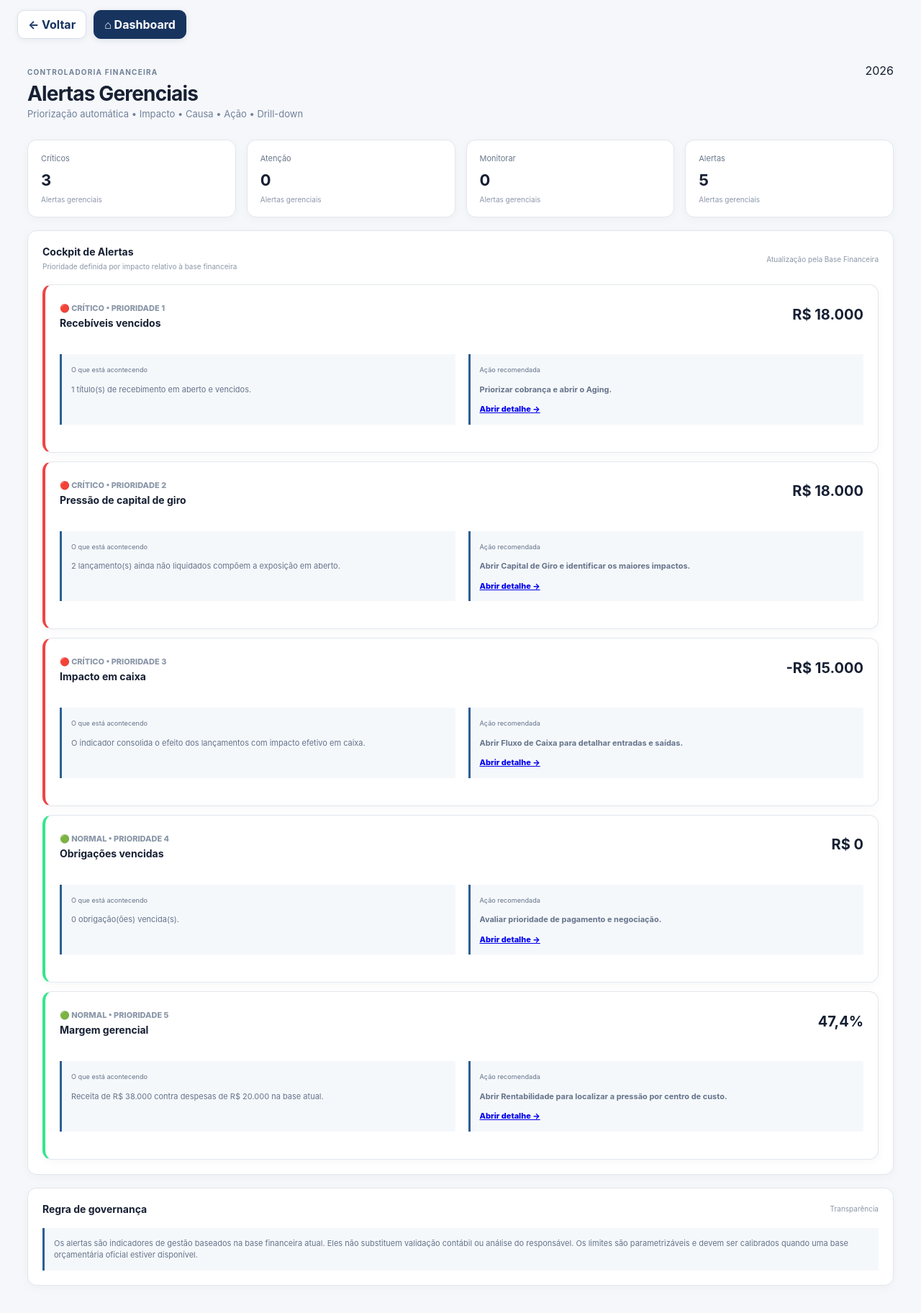
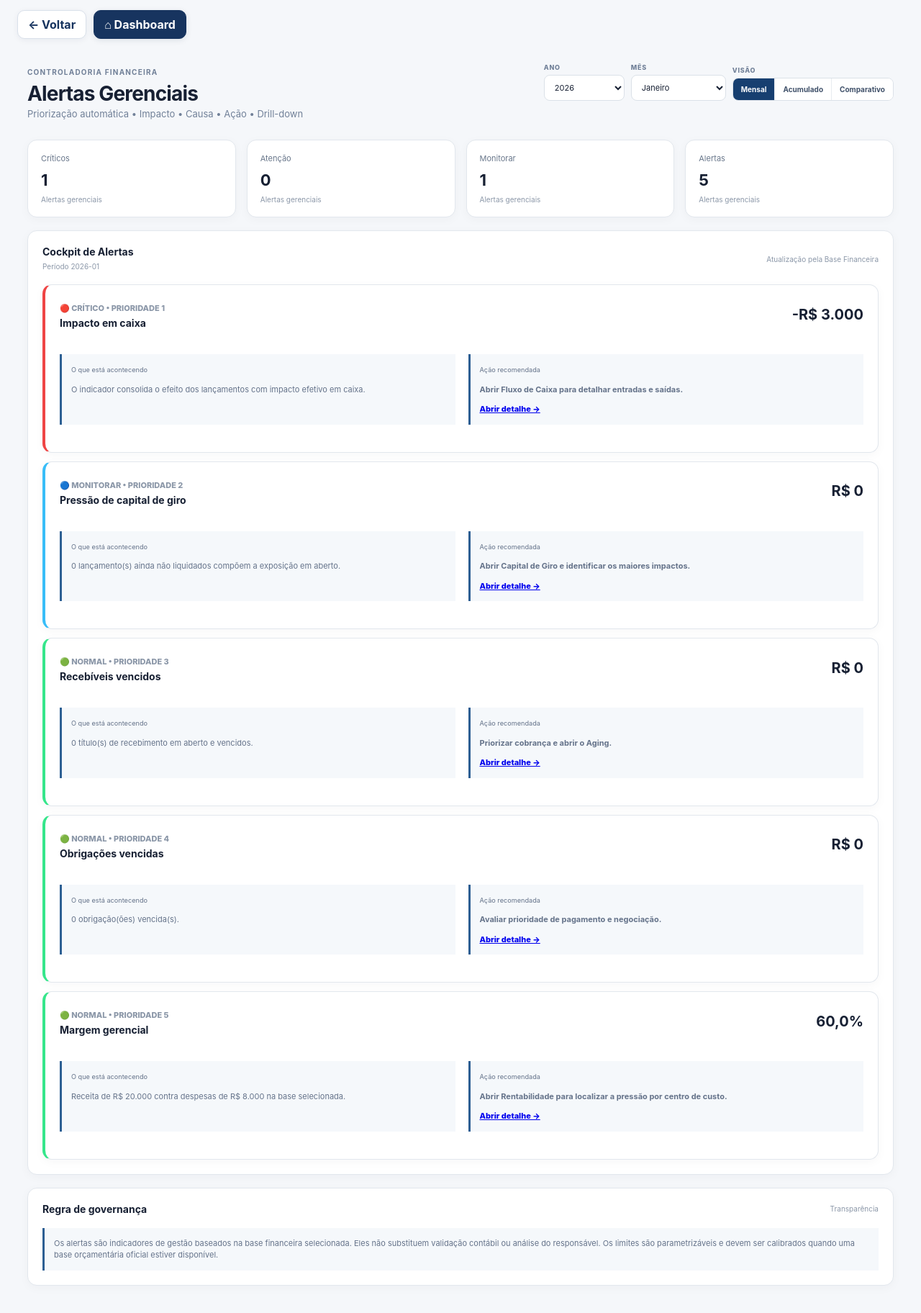
Before and after one commit to cardoso4009-byte/bp-financeiro-bi, a Next.js app: page /alertas-gerenciais in a window 1280 px wide. Shown: the top 1824 px of the page at 72% size. Built offline with nearby package versions, Linux system fonts and the light colour scheme.

Commit message:
feat: padroniza período dos alertas gerenciais

```diff
--- a/app/alertas-gerenciais/page.tsx
+++ b/app/alertas-gerenciais/page.tsx
@@ -1,8 +1,10 @@
 'use client'
 
-import { useMemo } from 'react'
+import { useMemo, useState } from 'react'
 import { readFinancialSource } from '@/lib/financial-source'
 import { managementImpact } from '@/lib/management-integration'
+import ReportPeriodFilter, { type ReportPeriod } from '@/components/report-period-filter'
+import { DEFAULT_REPORT_PERIOD, competence } from '@/lib/report-period'
 
 const brl=(n:number)=>n.toLocaleString('pt-BR',{style:'currency',currency:'BRL',maximumFractionDigits:0})
 type Level='critical'|'attention'|'monitor'|'normal'
@@ -10,9 +12,19 @@ type Alert={level:Level;title:string;impact:string;reason:string;action:string;u
 
 export default function AlertasGerenciais(){
  const source=useMemo(()=>readFinancialSource(),[])
- const alerts=useMemo<Alert[]>(()=>{
-  const e=source.entries
-  const overdue=e.filter((x:any)=>x.status==='Em aberto'&&x.dueDate&&new Date(x.dueDate)<new Date('2026-09-01'))
+ const years=useMemo(()=>Array.from(new Set(source.entries.map((x:any)=>Number(String(x.competence??'').slice(0,4))).filter((y:number)=>y>2000))).sort((a,b)=>a-b),[source])
+ const [period,setPeriod]=useState<ReportPeriod>(DEFAULT_REPORT_PERIOD)
+ const selectedCompetence=competence(period.year,period.month)
+ const previousCompetence=period.month===1?competence(period.year-1,12):competence(period.year,period.month-1)
+ const periodEntries=useMemo(()=>source.entries.filter((x:any)=>{
+  const c=String(x.competence??'')
+  if(period.view==='mensal'||period.view==='comparativo') return c===selectedCompetence
+  return c>=competence(period.year,1)&&c<=selectedCompetence
+ }),[source.entries,period.view,selectedCompetence,period.year])
+ const comparisonEntries=useMemo(()=>source.entries.filter((x:any)=>String(x.competence??'')===previousCompetence),[source.entries,previousCompetence])
+ const buildAlerts=useMemo(()=>{
+  const build=(e:any[],asOf:string):Alert[]=>{
+   const overdue=e.filter((x:any)=>x.status==='Em aberto'&&x.dueDate&&new Date(x.dueDate)<new Date(`${asOf}-01`))
    const receivable=overdue.filter((x:any)=>x.type==='Receita').reduce((s:number,x:any)=>s+Math.abs(x.value),0)
    const payable=overdue.filter((x:any)=>x.type==='Despesa').reduce((s:number,x:any)=>s+Math.abs(x.value),0)
    const open=e.filter((x:any)=>x.status==='Em aberto')
@@ -25,18 +37,22 @@ export default function AlertasGerenciais(){
     {level:receivable>totalRevenue*.15?'critical':receivable>totalRevenue*.07?'attention':'normal',title:'Recebíveis vencidos',impact:brl(receivable),reason:`${overdue.filter((x:any)=>x.type==='Receita').length} título(s) de recebimento em aberto e vencidos.`,action:'Priorizar cobrança e abrir o Aging.',url:'/contas-receber-pagar',value:receivable},
     {level:payable>totalExpense*.15?'critical':payable>totalExpense*.07?'attention':'normal',title:'Obrigações vencidas',impact:brl(payable),reason:`${overdue.filter((x:any)=>x.type==='Despesa').length} obrigação(ões) vencida(s).`,action:'Avaliar prioridade de pagamento e negociação.',url:'/contas-receber-pagar',value:payable},
     {level:m.working>openValue*.4?'critical':m.working>openValue*.2?'attention':'monitor',title:'Pressão de capital de giro',impact:brl(Math.abs(m.working)),reason:`${open.length} lançamento(s) ainda não liquidados compõem a exposição em aberto.`,action:'Abrir Capital de Giro e identificar os maiores impactos.',url:'/capital-giro',value:Math.abs(m.working)},
-   {level:margin<.1?'critical':margin<.2?'attention':'normal',title:'Margem gerencial',impact:`${(margin*100).toFixed(1).replace('.',',')}%`,reason:`Receita de ${brl(totalRevenue)} contra despesas de ${brl(totalExpense)} na base atual.`,action:'Abrir Rentabilidade para localizar a pressão por centro de custo.',url:'/rentabilidade',value:margin},
+    {level:margin<.1?'critical':margin<.2?'attention':'normal',title:'Margem gerencial',impact:`${(margin*100).toFixed(1).replace('.',',')}%`,reason:`Receita de ${brl(totalRevenue)} contra despesas de ${brl(totalExpense)} na base selecionada.`,action:'Abrir Rentabilidade para localizar a pressão por centro de custo.',url:'/rentabilidade',value:margin},
     {level:m.cash<0?'critical':m.cash<totalRevenue*.05?'attention':'normal',title:'Impacto em caixa',impact:brl(m.cash),reason:'O indicador consolida o efeito dos lançamentos com impacto efetivo em caixa.',action:'Abrir Fluxo de Caixa para detalhar entradas e saídas.',url:'/fluxo-caixa',value:Math.abs(m.cash)},
    ] as Alert[]
- },[source])
+  }
+  return {current:build(periodEntries,selectedCompetence),previous:build(comparisonEntries,previousCompetence)}
+ },[periodEntries,comparisonEntries,selectedCompetence,previousCompetence])
+ const alerts=buildAlerts.current
  const ordered=[...alerts].sort((a,b)=>rank(b.level)-rank(a.level))
  const critical=ordered.filter(a=>a.level==='critical').length
  const attention=ordered.filter(a=>a.level==='attention').length
  return <main className="content" style={{marginLeft:0,width:'100%',maxWidth:1450,margin:'0 auto'}}>
-  <header><div><small>CONTROLADORIA FINANCEIRA</small><h1>Alertas Gerenciais</h1><p>Priorização automática • Impacto • Causa • Ação • Drill-down</p></div><div className="period">2026</div></header>
+  <header><div><small>CONTROLADORIA FINANCEIRA</small><h1>Alertas Gerenciais</h1><p>Priorização automática • Impacto • Causa • Ação • Drill-down</p></div><ReportPeriodFilter value={period} onChange={setPeriod} years={years.length?years:[2025,2026]}/></header>
   <div className="cards"><Metric title="Críticos" value={String(critical)}/><Metric title="Atenção" value={String(attention)}/><Metric title="Monitorar" value={String(ordered.filter(a=>a.level==='monitor').length)}/><Metric title="Alertas" value={String(ordered.length)}/></div>
-  <section className="panel wide"><div className="panel-title"><div><h2>Cockpit de Alertas</h2><span>Prioridade definida por impacto relativo à base financeira</span></div><span>Atualização pela Base Financeira</span></div><div style={{display:'grid',gap:12}}>{ordered.map((a,i)=><AlertCard key={a.title} alert={a} index={i+1}/>)}</div></section>
-  <section className="panel wide"><div className="panel-title"><h2>Regra de governança</h2><span>Transparência</span></div><div className="note">Os alertas são indicadores de gestão baseados na base financeira atual. Eles não substituem validação contábil ou análise do responsável. Os limites são parametrizáveis e devem ser calibrados quando uma base orçamentária oficial estiver disponível.</div></section>
+  <section className="panel wide"><div className="panel-title"><div><h2>Cockpit de Alertas</h2><span>Período {period.view==='acumulado'?`Jan → ${period.month}`:period.view==='comparativo'?`Atual ${selectedCompetence} × Anterior ${previousCompetence}`:selectedCompetence}</span></div><span>Atualização pela Base Financeira</span></div><div style={{display:'grid',gap:12}}>{ordered.map((a,i)=><AlertCard key={a.title} alert={a} index={i+1}/>)}</div></section>
+  {period.view==='comparativo'&&<section className="panel wide"><div className="panel-title"><h2>Comparativo de severidade</h2><span>{selectedCompetence} × {previousCompetence}</span></div><div className="grid">{alerts.map(a=>{const prior=buildAlerts.previous.find(x=>x.title===a.title);return <div className="note" key={`cmp-${a.title}`}><small>{a.title}</small><p><strong>{a.impact}</strong> atual · {prior?.impact??'R$ 0'} anterior</p><span>{a.level.toUpperCase()} atual</span></div>})}</div></section>}
+  <section className="panel wide"><div className="panel-title"><h2>Regra de governança</h2><span>Transparência</span></div><div className="note">Os alertas são indicadores de gestão baseados na base financeira selecionada. Eles não substituem validação contábil ou análise do responsável. Os limites são parametrizáveis e devem ser calibrados quando uma base orçamentária oficial estiver disponível.</div></section>
  </main>
 }
 function rank(l:Level){return l==='critical'?4:l==='attention'?3:l==='monitor'?2:1}
```
Lines whose indentation alone changed are shown as unchanged.
